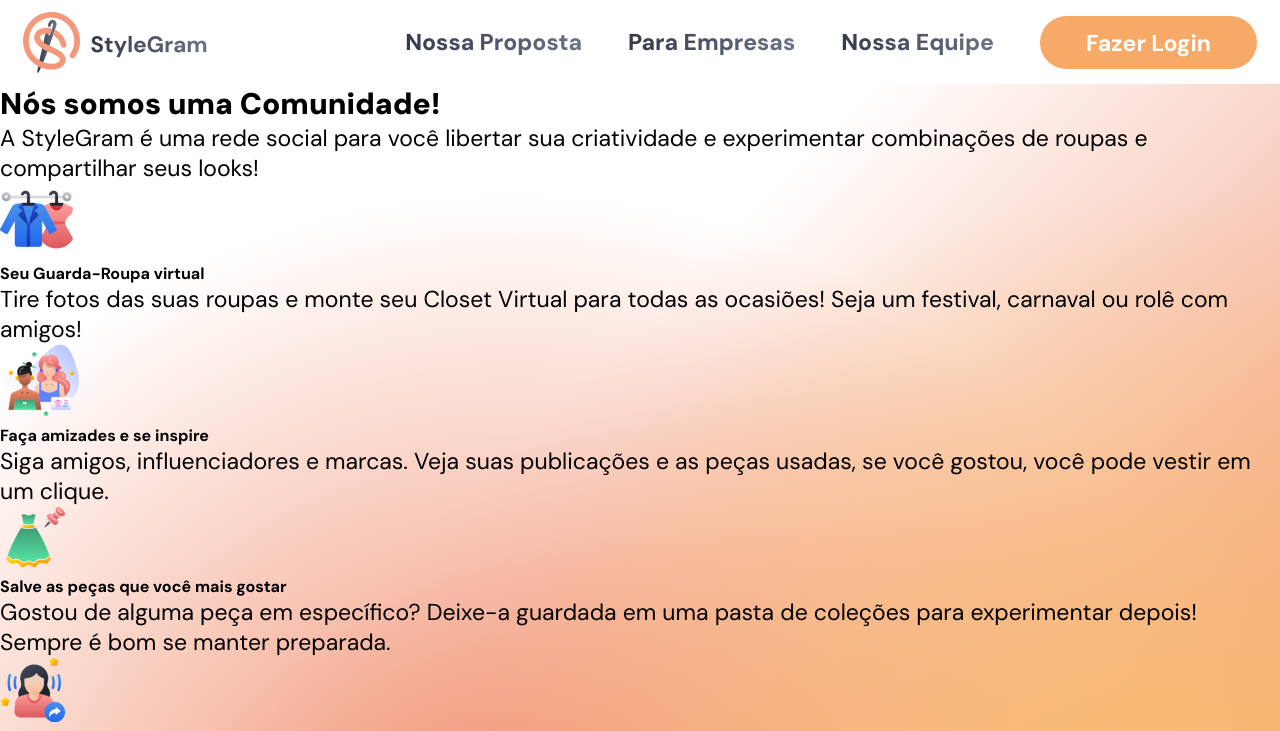
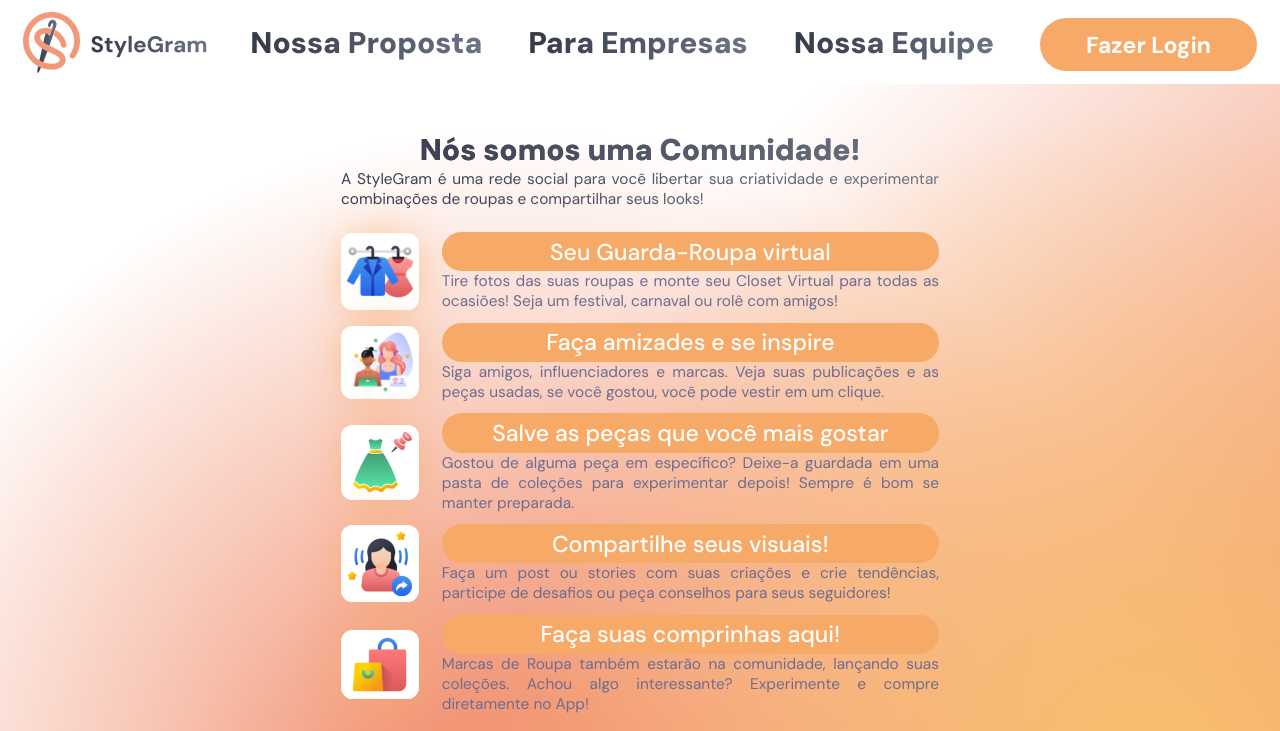
Before and after one commit to lucianogasp/StyleGramLandingPage, a React (Vite) app: page /nossa-proposta in a window 1280 px wide. Shown: the top 731 px of the page. Built offline with nearby package versions, Linux system fonts and the light colour scheme.

Commit message:
restructure: implementando /PlataformFeaturesList/PlataformFeaturesList.css e finalizando estilização de componente

```diff
--- a/src/components/Header/Header.jsx
+++ b/src/components/Header/Header.jsx
@@ -12,24 +12,32 @@ export function Header() {
       <nav>
         <ul>
           <li>
+            <h2>
             <Link to='/nossa-proposta'
                   className='font-c-black'
             >Nossa Proposta</Link>
+            </h2>
           </li>
           <li>
+            <h2>
             <Link to='/para-empresas'
                   className='font-c-black'
             >Para Empresas</Link>
+            </h2>
           </li>
           <li>
+            <h2>
             <Link to='/nossa-equipe'
                   className='font-c-black'
             >Nossa Equipe</Link>
+            </h2>
           </li>
           <li>
+            <h2>
             <Link to='/login'
                   className='login-button'
             >Fazer Login</Link>
+            </h2>
           </li>
         </ul>
       </nav>
--- a/src/components/PlataformFeaturesList/PlataformFeaturesList.css
+++ b/src/components/PlataformFeaturesList/PlataformFeaturesList.css
@@ -0,0 +1,68 @@
+.plataform-features-article {
+  display: flex;
+  flex-direction: column;
+  gap: 1rem;
+  max-width: 30rem;
+  padding: 2rem;
+}
+.plataform-features-article header h2 {
+  text-align: center;
+}
+.plataform-features-article header p {
+  text-align: justify;
+}
+
+.plataform-features-article ul li {
+  display: flex;
+  align-items: center;
+  gap: 1rem;
+  padding-bottom: .5rem;
+}
+.plataform-features-article ul li figure {
+  background-color: #fff;
+  border: .3rem solid white;
+  border-radius: .5rem;
+  box-shadow: 0 0 2rem -.4rem #F7AA67;
+  height: 13%;
+  width: 13%;
+
+  display: flex;
+  justify-content: center;
+  align-items: center;
+  flex-shrink: 0;
+}
+.plataform-features-article ul li figure img {
+  object-fit: contain;
+  max-width: 100%;
+  max-height: 100%;
+}
+.plataform-features-article .items-container {
+  display: flex;
+  flex-direction: column;
+}
+.plataform-features-article .items-container h3 {
+  font-weight: 500;
+  padding: .2rem 2rem;
+}
+.plataform-features-article .items-container p {
+  text-align: justify;
+  color: #6F6C90;
+}
+
+.plataform-features-article footer {
+  background-color: #fff;
+  border-radius: .5rem;
+  display: flex;
+  justify-content: center;
+  align-items: center;
+  gap: 1rem;
+}
+.plataform-features-article footer span:nth-child(1) {
+  background-color: #F4F4F4;
+  border-radius: 3.5rem;
+  padding: .2rem 1rem;
+  font-weight: bold;
+}
+.plataform-features-article footer span:nth-child(2) {
+  font-weight: bold;
+}
--- a/src/components/PlataformFeaturesList/PlataformFeaturesList.jsx
+++ b/src/components/PlataformFeaturesList/PlataformFeaturesList.jsx
@@ -4,8 +4,8 @@ import './PlataformFeaturesList.css';
 export function PlataformFeaturesList({ featuresList }) {
   return (
     <article className='plataform-features-article'>
-      <header>
-        <h2>{featuresList.headerSection.title}</h2>
+      <header className='font-c-black'>
+        <h2 className='font-c-black'>{featuresList.headerSection.title}</h2>
         <p>{featuresList.headerSection.lead}</p>
       </header>
 
@@ -16,16 +16,22 @@ export function PlataformFeaturesList({ featuresList }) {
               <figure>
                 <img src={item.image} alt={item.imageAlt} />
               </figure>
-                <h3>{item.title}</h3>
+              <div className='items-container'>
+                <h3 className='login-button'>{item.title}</h3>
                 <p>{item.text}</p>
+              </div>
             </li>
           )
         })}
       </ul>
 
-      <footer>
-        <span>{featuresList.footerSection.text1}</span>
-        <span>{featuresList.footerSection.text2}</span>
+      <footer className='border-shdw-gray'>
+        <span>
+          <p className='font-c-black'>{featuresList.footerSection.text1}</p>
+        </span>
+        <span>
+          <p className='backg-c-black'>{featuresList.footerSection.text2}</p>
+          </span>
       </footer>
     </article>
   )
--- a/src/main.css
+++ b/src/main.css
@@ -30,6 +30,9 @@ h3 {
   font-size: .7rem;
   margin: 0;
 }
+p {
+  font-size: .67rem;
+}
 
 /* Custom Classes Styles ======================================================================*/
 
@@ -60,8 +63,7 @@ h3 {
 .border-shdw-gray {
   border: .7rem solid white;
   border-radius: 1.5rem;
-  box-shadow: 0 0 2rem -1rem grey;
-  box-sizing: border-box;
+  box-shadow: 0 0 2rem -1rem #F7AA67;
 }
 
 /* Buttons */
```
Also changed, not shown: src/components/PlataformImages/PlataformImages.jsx (added, +10 -0 lines), src/components/PlataformImages/PlataformImages.css (added).
